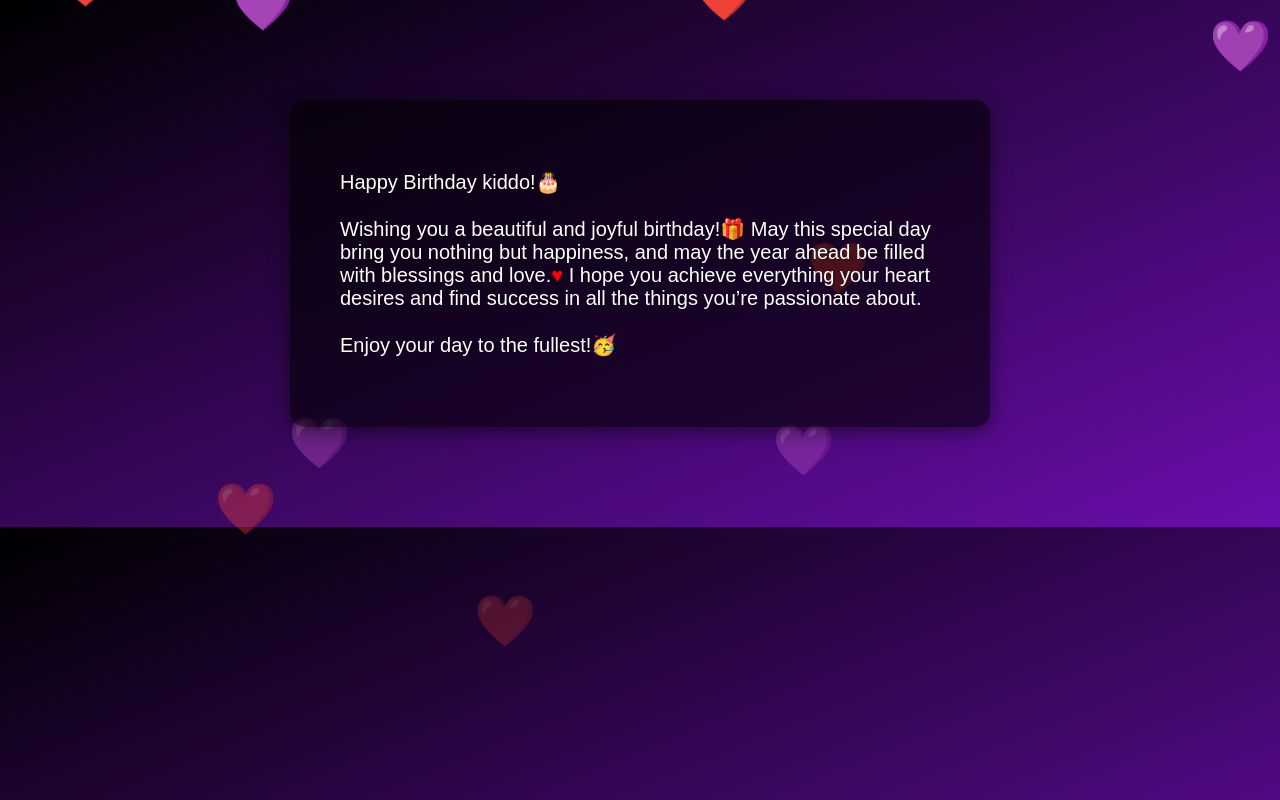
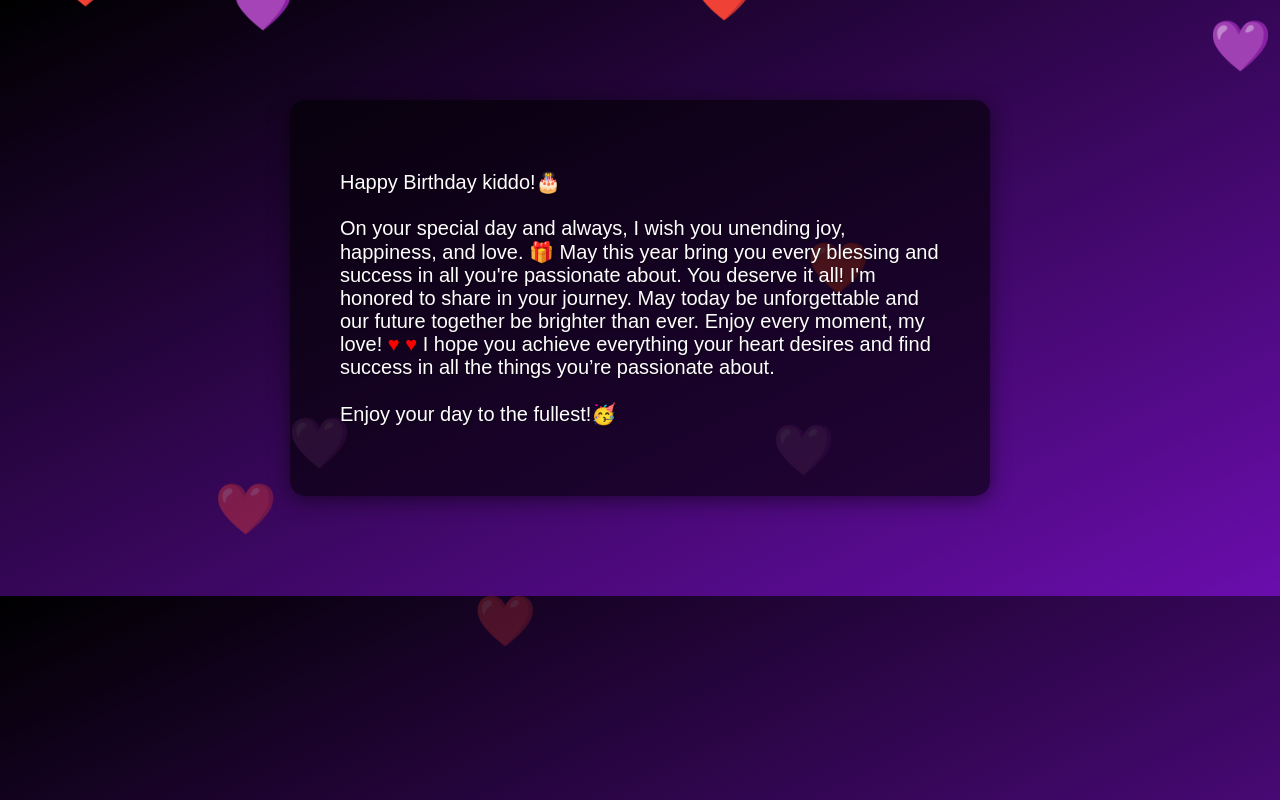
Before and after one commit to Malisawo/Malisawo.github.io, a plain HTML site: page index.html in a window 1280 px wide. Both pictures are taken after a click on the button "Click Here!". Drawn offline with Linux system fonts and the light colour scheme.

Commit message:
Update index.html

```diff
--- a/index.html
+++ b/index.html
@@ -90,7 +90,7 @@
         <h1>Happy Birthday, Samantha !</h1>
         <p style="display: none;">
             Happy Birthday kiddo!🎂 <br> <br>
-            Wishing you a beautiful and joyful birthday!🎁 May this special day bring you nothing but happiness, and may the year ahead be filled with blessings and love.<span style="color: red;">&hearts;</span> I hope you achieve everything your heart desires and find success in all the things you’re passionate about.
+            On your special day and always, I wish you unending joy, happiness, and love. 🎁 May this year bring you every blessing and success in all you're passionate about. You deserve it all! I'm honored to share in your journey. May today be unforgettable and our future together be brighter than ever. Enjoy every moment, my love! <span style="color: red;">&hearts;</span> <span style="color: red;">&hearts;</span> I hope you achieve everything your heart desires and find success in all the things you’re passionate about.
           <br>  <br> Enjoy your day to the fullest!🥳
         </p>
         <button id="firstButton" class="button" onclick="showParagraph()">Click Here!</button>
```
